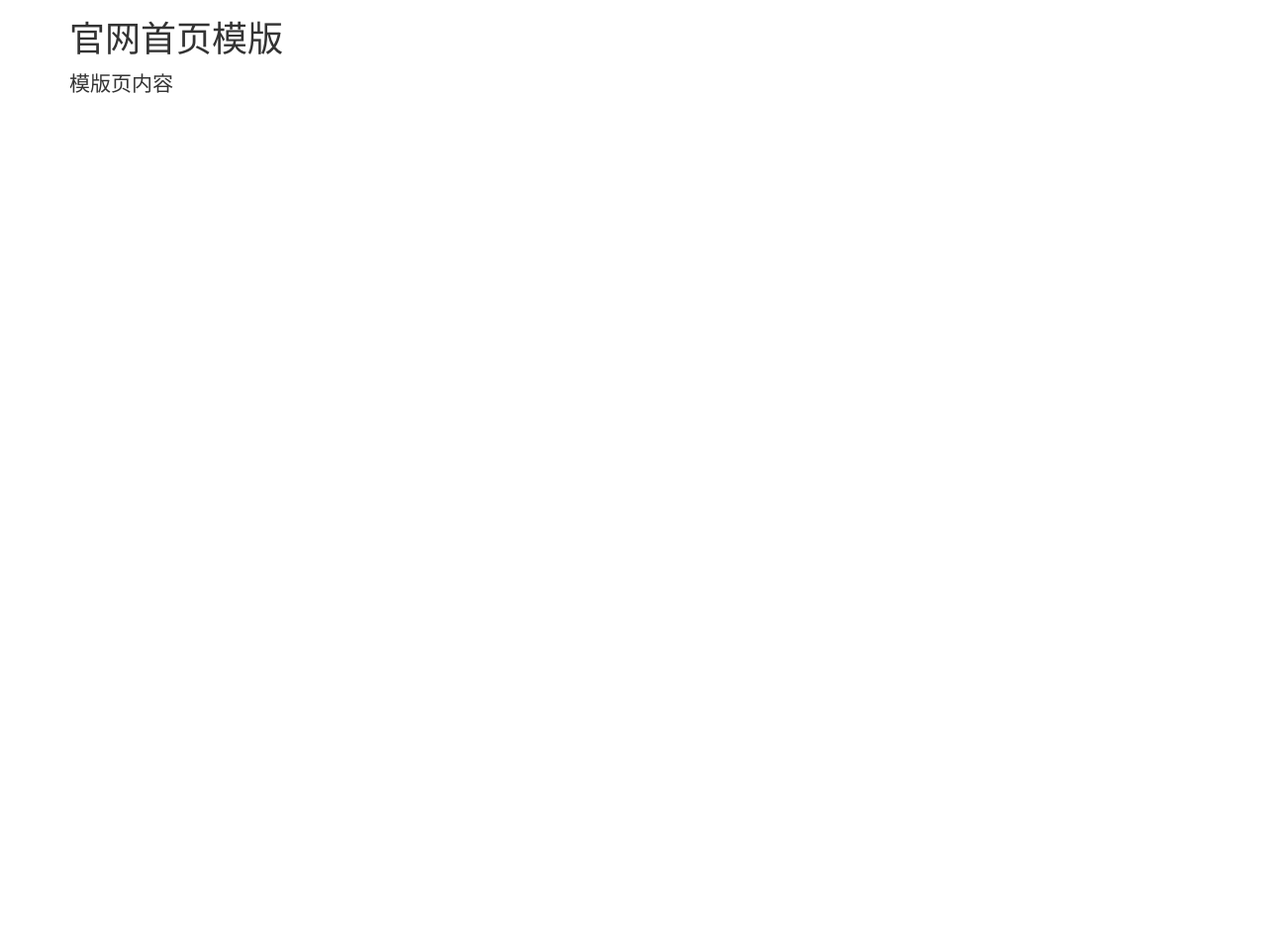
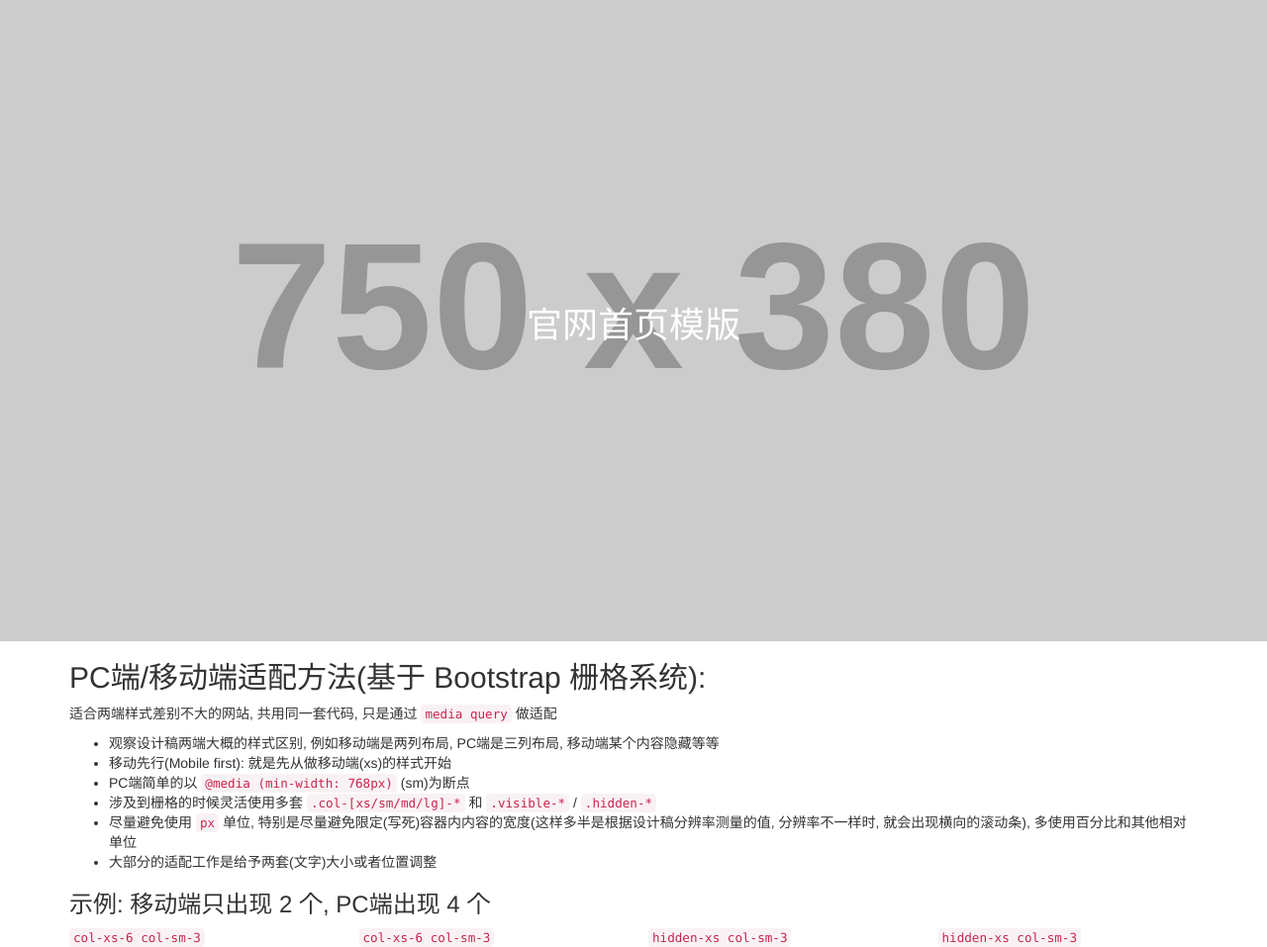
Before and after one commit to f2e-journey/f2e-project-boilerplate, a plain HTML site: page index.html in a window 1280 px wide. Shown: the whole page at 99% size. Before the commit the page ends 800 px from the top, so only its background shows below. Drawn offline with Linux system fonts and the light colour scheme; placeholder pictures from the web are drawn by us.

Commit message:
说明一般的适配方案

```diff
--- a/index.html
+++ b/index.html
@@ -7,6 +7,7 @@
     <title>官网首页模版</title>
     <link rel="stylesheet" href="lib/vendor/bootstrap/css/bootstrap.min.css">
     <link rel="stylesheet" href="lib/app/app.css">
+    <link rel="stylesheet" href="index/index.css">
     <!-- HTML5 shim and Respond.js for IE8 support of HTML5 elements and media queries -->
     <!-- WARNING: Respond.js doesn't work if you view the page via file:// -->
     <!--[if lt IE 9]>
@@ -15,9 +16,31 @@
     <![endif]-->
 </head>
 <body>
-    <div class="container">
-        <h1>官网首页模版</h1>
-        <p class="lead">模版页内容</p>
+    <div class="banner banner--index">
+        <div class="banner__content">
+            <h1>官网首页模版</h1>
+        </div>
+    </div>
+    <div class="section">
+        <div class="container">
+            <h2>PC端/移动端适配方法(基于 Bootstrap 栅格系统): </h2>
+            <p>适合两端样式差别不大的网站, 共用同一套代码, 只是通过 <code>media query</code> 做适配</p>
+            <ul>
+                <li>观察设计稿两端大概的样式区别, 例如移动端是两列布局, PC端是三列布局, 移动端某个内容隐藏等等</li>
+                <li>移动先行(Mobile first): 就是先从做移动端(xs)的样式开始</li>
+                <li>PC端简单的以 <code>@media (min-width: 768px)</code> (sm)为断点</li>
+                <li>涉及到栅格的时候灵活使用多套 <code>.col-[xs/sm/md/lg]-*</code> 和 <code>.visible-*</code> / <code>.hidden-*</code></li>
+                <li>尽量避免使用 <code>px</code> 单位, 特别是尽量避免限定(写死)容器内内容的宽度(这样多半是根据设计稿分辨率测量的值, 分辨率不一样时, 就会出现横向的滚动条), 多使用百分比和其他相对单位</li>
+                <li>大部分的适配工作是给予两套(文字)大小或者位置调整</li>
+            </ul>
+            <h3>示例: 移动端只出现 2 个, PC端出现 4 个</h3>
+            <div class="row">
+                <div class="col-xs-6  col-sm-3"><code>col-xs-6  col-sm-3</code></div>
+                <div class="col-xs-6  col-sm-3"><code>col-xs-6  col-sm-3</code></div>
+                <div class="hidden-xs col-sm-3"><code>hidden-xs col-sm-3</code></div>
+                <div class="hidden-xs col-sm-3"><code>hidden-xs col-sm-3</code></div>
+            </div>
+        </div>
     </div>
     <script src="lib/vendor/jquery.min.js"></script>
     <script src="lib/vendor/bootstrap/js/bootstrap.min.js"></script>
--- a/index/index.css
+++ b/index/index.css
@@ -1 +1,4 @@
 /* 功能模块独立的样式 */
+.banner--index {
+    background-image: url(//dummyimage.com/750x380);
+}
--- a/lib/app/app.css
+++ b/lib/app/app.css
@@ -1,2 +1,17 @@
 /* 项目公共样式 */
 /* 如果比较多可以考虑抽离成单个单个的组件 */
+
+.banner {
+    position: relative;
+    padding-top: 50.6%; /* 占位高度(根据图片的宽高比来计算) = 图片高度 / (图片)容器宽度 * 100 */
+    background-repeat: no-repeat;
+    background-position: center;
+    background-size: cover;
+}
+.banner__content {
+    position: absolute;
+    top: 50%;
+    left: 50%;
+    transform: translate(-50%, -50%);
+    color: #fff;
+}
```
